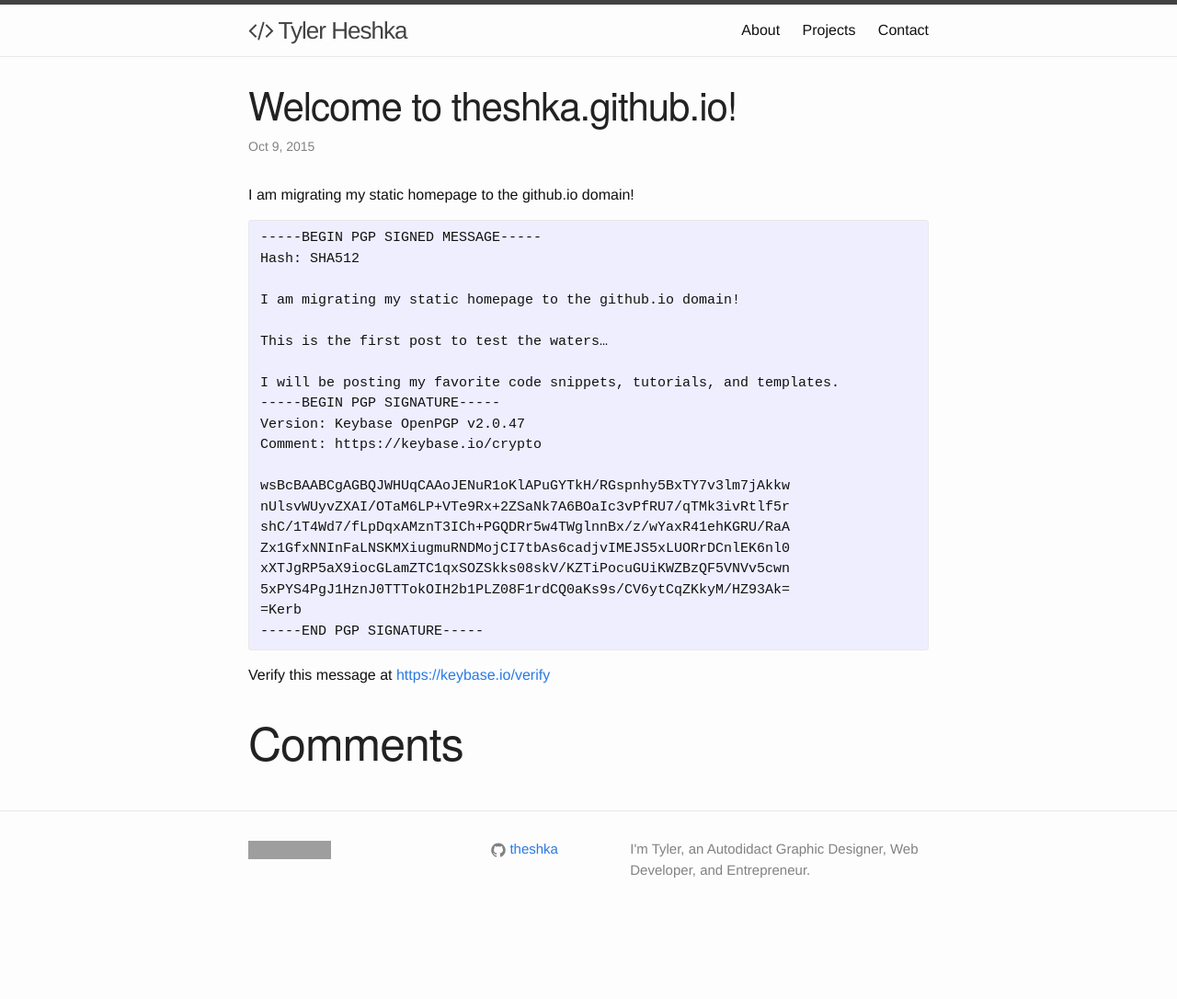
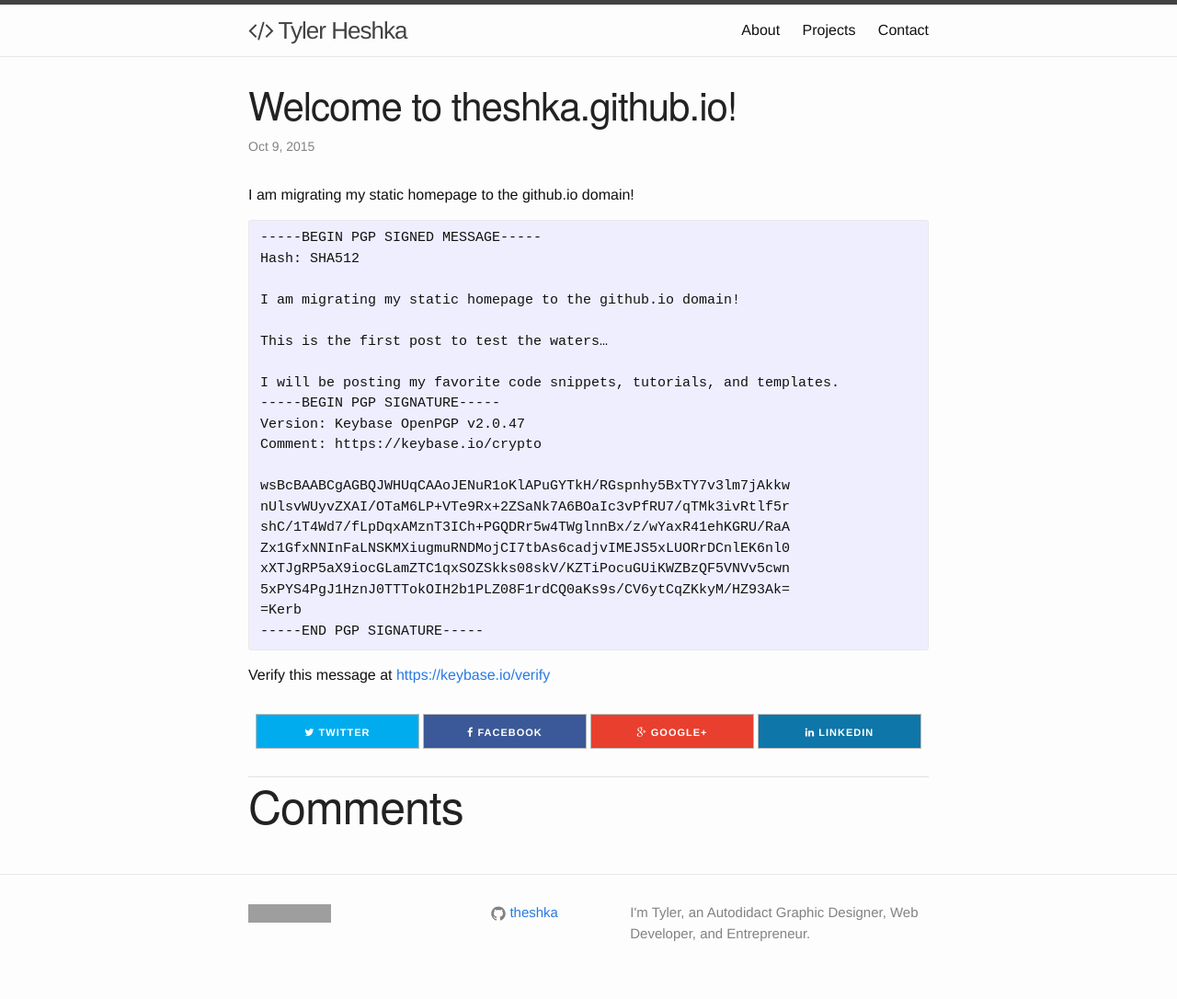
Before and after one commit to theshka/theshka, a Jekyll site: the page built from _posts/2015-10-9-welcome-to-theshka-github-io.md, in a window 1280 px wide. Shown: the whole page at 92% size. Built offline with Jekyll 4.4.1, drawn with Linux system fonts in a browser that asks for light colours; nearby versions of some CDN libraries; comment, search, counter and statistics services are not loaded; before the commit the page ends 1017 px from its top, so only the background shows below that; grey boxes are pictures that could not be loaded.

Commit message:
update post to include social buttons

```diff
--- a/_layouts/post.html
+++ b/_layouts/post.html
@@ -2,16 +2,36 @@
 layout: default
 ---
 <div class="post">
-
+    <!-- post header
+    –––––––––––––––––––––––––––––––––––––––––––––––––– -->
     <header class="post-header">
         <h1 class="post-title">{{ page.title }}</h1>
         <p class="post-meta">{{ page.date | date: "%b %-d, %Y" }}{% if page.author %} • {{ page.author }}{% endif %}{% if page.meta %} • {{ page.meta }}{% endif %}</p>
     </header>
 
+    <!-- main content
+    –––––––––––––––––––––––––––––––––––––––––––––––––– -->
     <article class="post-content">
         {{ content }}
     </article>
 
+    <!-- social buttons
+    –––––––––––––––––––––––––––––––––––––––––––––––––– -->
+    <div class="row social">
+        <!-- Twitter -->
+        <a href="http://twitter.com/home?status=" title="Share on Twitter" target="_blank" class="button btn-twitter"><i class="fa fa-twitter"></i> Twitter</a>
+        <!-- Facebook -->
+        <a href="https://www.facebook.com/sharer/sharer.php?u=" title="Share on Facebook" target="_blank" class="button btn-facebook"><i class="fa fa-facebook"></i> Facebook</a>
+        <!-- Google+ -->
+        <a href="https://plus.google.com/share?url=" title="Share on Google+" target="_blank" class="button btn-googleplus"><i class="fa fa-google-plus"></i> Google+</a>
+        <!-- LinkedIn -->
+        <a href="http://www.linkedin.com/shareArticle?mini=true&url=&title=&summary=" title="Share on LinkedIn" target="_blank" class="button btn-linkedin"><i class="fa fa-linkedin"></i> LinkedIn</a>
+    </div>
+
+    <hr>
+
+    <!-- comments
+    –––––––––––––––––––––––––––––––––––––––––––––––––– -->
     <h1>Comments</h1>
     <div id="disqus_thread"></div>
     <script type="text/javascript">
--- a/assets/css/main.scss
+++ b/assets/css/main.scss
@@ -48,5 +48,6 @@ $on-laptop:        800px;
 @import
         "base",
         "layout",
-        "syntax-highlighting"
+        "syntax-highlighting",
+        "social"
 ;
```
